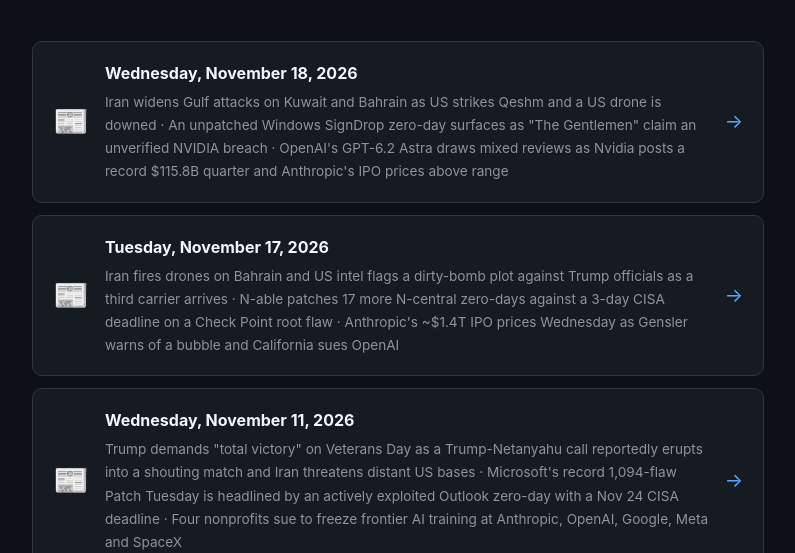
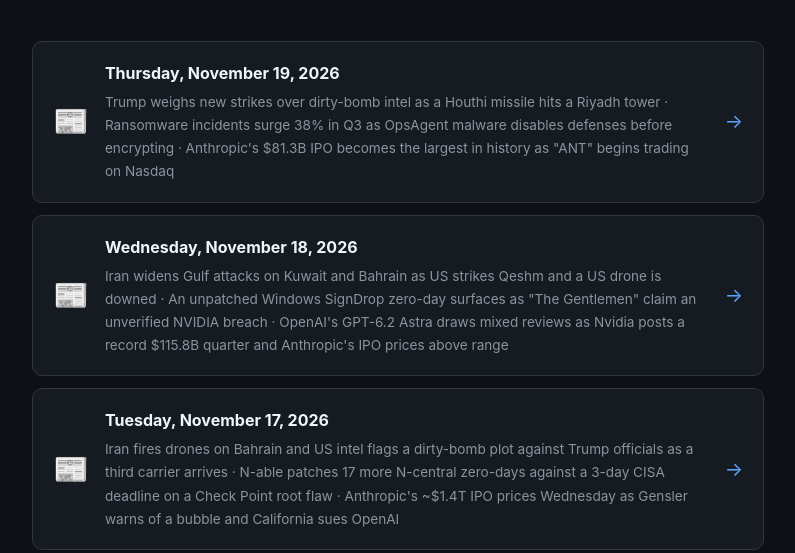
Before and after one commit to georgesdem-dev/daily-briefings, a plain HTML site: page index.html in a window 1280 px wide. Shown: the part 247-800 px from the top of the page, without its empty margins (242-1037 px from the left). Drawn offline with Linux system fonts and the light colour scheme.

Commit message:
Add briefing index.html

```diff
--- a/index.html
+++ b/index.html
@@ -64,6 +64,16 @@
   </div>
 
   <ul class="briefing-list">
+    <li>
+      <a class="briefing-item" href="briefing-2026-11-19.html">
+        <div class="briefing-icon">📰</div>
+        <div class="briefing-info">
+          <div class="briefing-date">Thursday, November 19, 2026</div>
+          <div class="briefing-summary">Trump weighs new strikes over dirty-bomb intel as a Houthi missile hits a Riyadh tower · Ransomware incidents surge 38% in Q3 as OpsAgent malware disables defenses before encrypting · Anthropic's $81.3B IPO becomes the largest in history as "ANT" begins trading on Nasdaq</div>
+        </div>
+        <div class="briefing-arrow">→</div>
+      </a>
+    </li>
     <li>
       <a class="briefing-item" href="briefing-2026-11-18.html">
         <div class="briefing-icon">📰</div>
```
